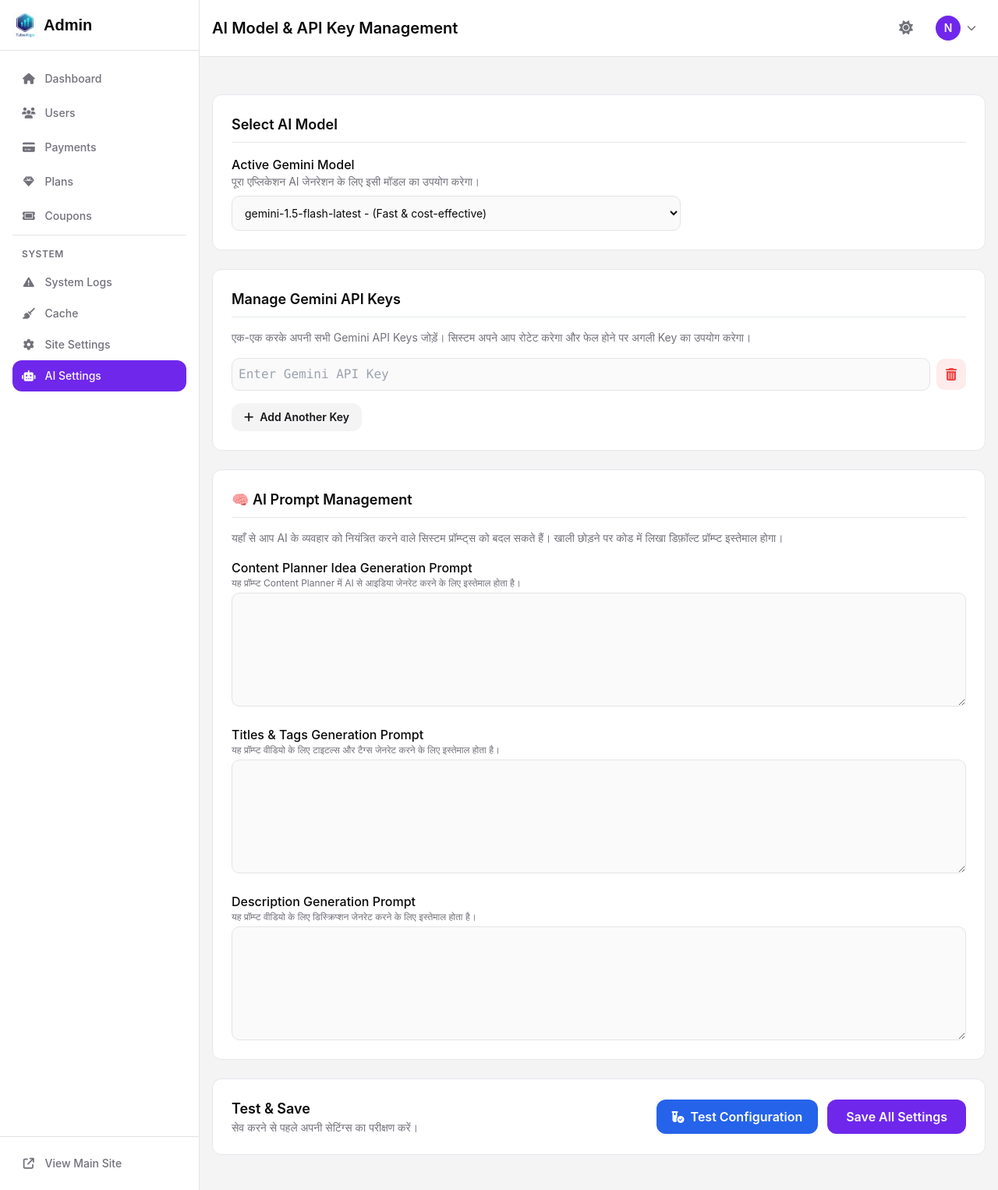
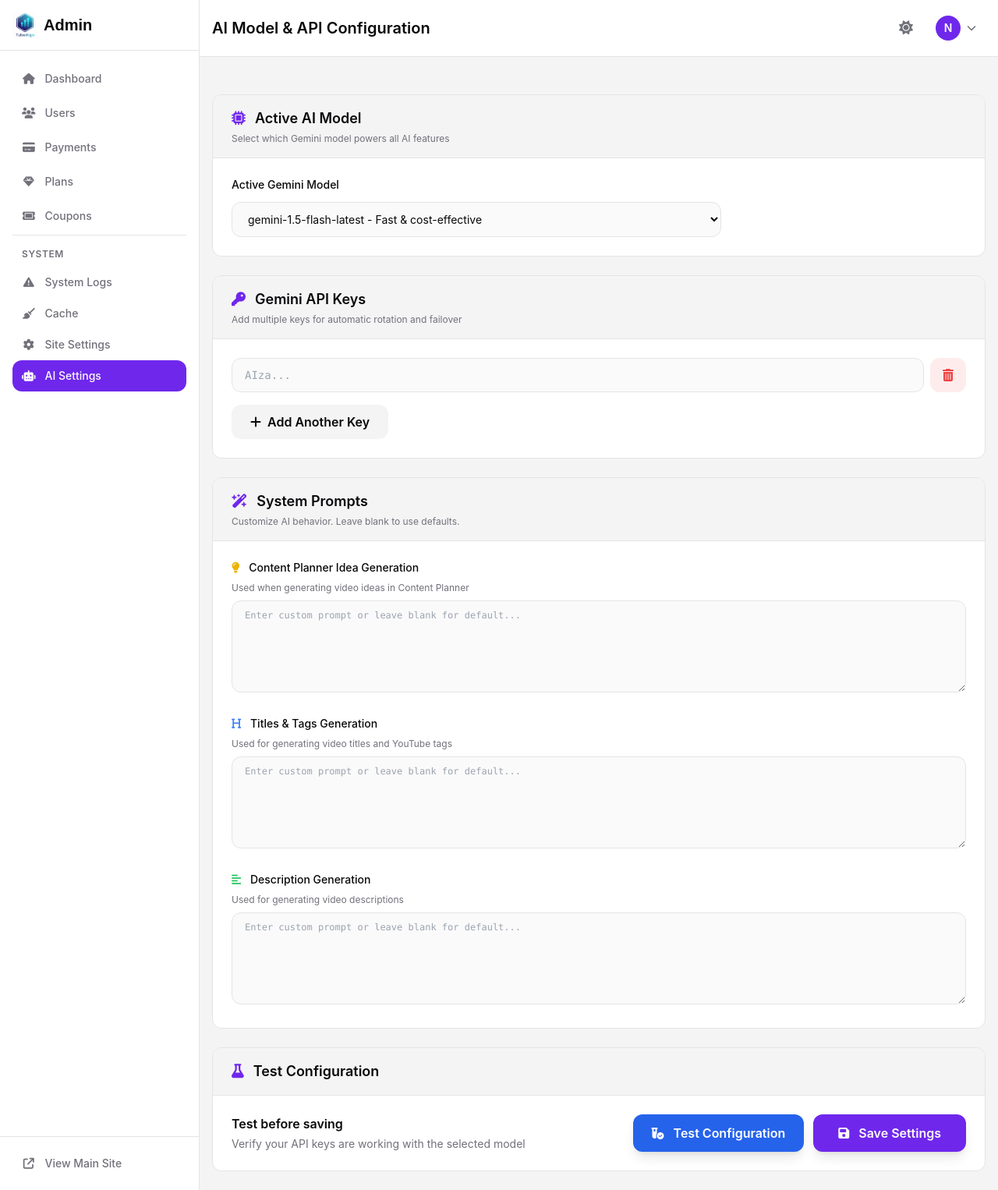
Before and after one commit to SCHANDAN996/tubealgo-flask-app, a Flask app: page /admin/ai-settings in a window 1280 px wide. Shown: the whole page at 78% size. Run offline with Flask 3, Linux system fonts and the light colour scheme; a user stored in the database is signed in; tables that the repository leaves empty hold one stand-in row (values such as "Sample post"); style sheets or scripts are compiled from the project's sources; parts of the project's set-up code (start-up, migrations or seed data) failed here and were passed over; some libraries are stand-ins or nearby versions.

Commit message:
Update ai_settings.html

```diff
--- a/tubealgo/templates/admin/ai_settings.html
+++ b/tubealgo/templates/admin/ai_settings.html
@@ -1,105 +1,193 @@
 {% extends "admin/admin_layout.html" %}
 {% block title %}AI Settings{% endblock %}
-{% block header_title %}AI Model & API Key Management{% endblock %}
+{% block header_title %}AI Model & API Configuration{% endblock %}
 
 {% block content %}
-<div>
 <form method="POST" action="{{ url_for('admin.ai_settings') }}" class="space-y-6">
-        {# <<< बदलाव यहाँ है: CSRF टोकन जोड़ा गया >>> #}
     {{ form.hidden_tag() }}
 
-        <div class="bg-card p-6 rounded-lg border">
-            <h3 class="text-lg font-semibold border-b pb-2 mb-4">Select AI Model</h3>
-            <div class="max-w-xl">
-                <label for="selected_model" class="font-medium text-foreground">Active Gemini Model</label>
-                <p class="text-sm text-muted-foreground mb-2">पूरा एप्लिकेशन AI जेनरेशन के लिए इसी मॉडल का उपयोग करेगा।</p>
-                <select name="selected_model" id="selected_model" class="mt-1 block w-full bg-background border border-input rounded-md p-3 text-sm">
+    <!-- AI Model Selection -->
+    <div class="bg-card rounded-lg border border-border overflow-hidden">
+        <div class="bg-secondary px-6 py-4 border-b border-border">
+            <h3 class="text-lg font-semibold text-foreground flex items-center">
+                <i class="fa-solid fa-microchip mr-3 text-primary"></i>
+                Active AI Model
+            </h3>
+            <p class="text-xs text-muted-foreground mt-1">Select which Gemini model powers all AI features</p>
+        </div>
+        <div class="p-6">
+            <label for="selected_model" class="block text-sm font-medium text-foreground mb-3">
+                Active Gemini Model
+            </label>
+            <select name="selected_model"
+                    id="selected_model"
+                    class="w-full md:w-2/3 bg-background border border-input rounded-lg px-4 py-3 text-sm focus:outline-none focus:ring-2 focus:ring-primary">
                 {% for model_info in available_models_info %}
                     <option value="{{ model_info.name }}" {% if model_info.name == selected_model %}selected{% endif %}>
-                            {{ model_info.name }} - ({{ model_info.display }})
+                        {{ model_info.name }} - {{ model_info.display }}
                     </option>
                 {% endfor %}
             </select>
         </div>
     </div>
 
-        <div class="bg-card p-6 rounded-lg border">
-            <h3 class="text-lg font-semibold border-b pb-2 mb-4">Manage Gemini API Keys</h3>
-            <p class="text-sm text-muted-foreground mb-4">एक-एक करके अपनी सभी Gemini API Keys जोड़ें। सिस्टम अपने आप रोटेट करेगा और फेल होने पर अगली Key का उपयोग करेगा।</p>
-
-            <div id="api-key-list" class="space-y-3">
+    <!-- Gemini API Keys Management -->
+    <div class="bg-card rounded-lg border border-border overflow-hidden">
+        <div class="bg-secondary px-6 py-4 border-b border-border">
+            <h3 class="text-lg font-semibold text-foreground flex items-center">
+                <i class="fa-solid fa-key mr-3 text-primary"></i>
+                Gemini API Keys
+            </h3>
+            <p class="text-xs text-muted-foreground mt-1">Add multiple keys for automatic rotation and failover</p>
+        </div>
+        <div class="p-6">
+            <div id="api-key-list" class="space-y-3 mb-4">
                 {% for key in current_keys %}
-                <div class="flex items-center gap-2 api-key-row">
-                    <input type="text" name="gemini_keys" value="{{ key }}" class="flex-grow bg-background border border-input rounded-md p-2 font-mono" placeholder="Enter Gemini API Key">
-                    <button type="button" onclick="removeKey(this)" class="bg-destructive/10 text-destructive px-3 py-2 rounded-md hover:bg-destructive/20" title="Remove Key">
+                <div class="flex gap-2 api-key-row">
+                    <input type="text"
+                           name="gemini_keys"
+                           value="{{ key }}"
+                           class="flex-grow bg-background border border-input rounded-lg px-4 py-2.5 font-mono text-sm focus:outline-none focus:ring-2 focus:ring-primary"
+                           placeholder="AIza...">
+                    <button type="button"
+                            onclick="removeKey(this)"
+                            class="px-4 py-2.5 bg-destructive/10 text-destructive rounded-lg hover:bg-destructive/20 transition-colors"
+                            title="Remove Key">
                         <i class="fa-solid fa-trash-can"></i>
                     </button>
                 </div>
                 {% endfor %}
             </div>
 
-            <button type="button" id="add-key-btn" class="mt-4 bg-secondary text-secondary-foreground px-4 py-2 rounded-lg font-semibold text-sm hover:bg-border">
+            <button type="button"
+                    id="add-key-btn"
+                    class="w-full sm:w-auto bg-secondary hover:bg-border text-foreground px-6 py-2.5 rounded-lg font-semibold transition-colors">
                 <i class="fa-solid fa-plus mr-2"></i>Add Another Key
             </button>
         </div>
+    </div>
 
-        <div class="bg-card p-6 rounded-lg border">
-            <h3 class="text-lg font-semibold border-b pb-2 mb-4">🧠 AI Prompt Management</h3>
-            <p class="text-sm text-muted-foreground mb-4">यहाँ से आप AI के व्यवहार को नियंत्रित करने वाले सिस्टम प्रॉम्प्ट्स को बदल सकते हैं। खाली छोड़ने पर कोड में लिखा डिफ़ॉल्ट प्रॉम्प्ट इस्तेमाल होगा।</p>
-            <div class="space-y-6">
+    <!-- AI Prompt Management -->
+    <div class="bg-card rounded-lg border border-border overflow-hidden">
+        <div class="bg-secondary px-6 py-4 border-b border-border">
+            <h3 class="text-lg font-semibold text-foreground flex items-center">
+                <i class="fa-solid fa-wand-magic-sparkles mr-3 text-primary"></i>
+                System Prompts
+            </h3>
+            <p class="text-xs text-muted-foreground mt-1">Customize AI behavior. Leave blank to use defaults.</p>
+        </div>
+        <div class="p-6 space-y-6">
+            <!-- Idea Generation Prompt -->
             <div>
-                    <label for="prompt_generate_ideas" class="font-medium text-foreground">Content Planner Idea Generation Prompt</label>
-                    <p class="text-xs text-muted-foreground mb-1">यह प्रॉम्प्ट Content Planner में AI से आइडिया जेनरेट करने के लिए इस्तेमाल होता है।</p>
-                    <textarea name="prompt_generate_ideas" id="prompt_generate_ideas" rows="8" class="mt-1 block w-full bg-background border border-input rounded-md p-2 font-mono text-xs">{{ settings.get('prompt_generate_ideas', '') }}</textarea>
+                <label for="prompt_generate_ideas" class="block text-sm font-medium text-foreground mb-2">
+                    <i class="fa-solid fa-lightbulb text-yellow-500 mr-2"></i>
+                    Content Planner Idea Generation
+                </label>
+                <p class="text-xs text-muted-foreground mb-2">Used when generating video ideas in Content Planner</p>
+                <textarea name="prompt_generate_ideas"
+                          id="prompt_generate_ideas"
+                          rows="6"
+                          class="w-full bg-background border border-input rounded-lg px-4 py-2.5 font-mono text-xs focus:outline-none focus:ring-2 focus:ring-primary"
+                          placeholder="Enter custom prompt or leave blank for default...">{{ settings.get('prompt_generate_ideas', '') }}</textarea>
             </div>
+
+            <!-- Titles & Tags Prompt -->
             <div>
-                    <label for="prompt_titles_and_tags" class="font-medium text-foreground">Titles & Tags Generation Prompt</label>
-                    <p class="text-xs text-muted-foreground mb-1">यह प्रॉम्प्ट वीडियो के लिए टाइटल्स और टैग्स जेनरेट करने के लिए इस्तेमाल होता है।</p>
-                    <textarea name="prompt_titles_and_tags" id="prompt_titles_and_tags" rows="8" class="mt-1 block w-full bg-background border border-input rounded-md p-2 font-mono text-xs">{{ settings.get('prompt_titles_and_tags', '') }}</textarea>
+                <label for="prompt_titles_and_tags" class="block text-sm font-medium text-foreground mb-2">
+                    <i class="fa-solid fa-heading text-blue-500 mr-2"></i>
+                    Titles & Tags Generation
+                </label>
+                <p class="text-xs text-muted-foreground mb-2">Used for generating video titles and YouTube tags</p>
+                <textarea name="prompt_titles_and_tags"
+                          id="prompt_titles_and_tags"
+                          rows="6"
+                          class="w-full bg-background border border-input rounded-lg px-4 py-2.5 font-mono text-xs focus:outline-none focus:ring-2 focus:ring-primary"
+                          placeholder="Enter custom prompt or leave blank for default...">{{ settings.get('prompt_titles_and_tags', '') }}</textarea>
             </div>
+
+            <!-- Description Prompt -->
             <div>
-                    <label for="prompt_description" class="font-medium text-foreground">Description Generation Prompt</label>
-                    <p class="text-xs text-muted-foreground mb-1">यह प्रॉम्प्ट वीडियो के लिए डिस्क्रिप्शन जेनरेट करने के लिए इस्तेमाल होता है।</p>
-                    <textarea name="prompt_description" id="prompt_description" rows="8" class="mt-1 block w-full bg-background border border-input rounded-md p-2 font-mono text-xs">{{ settings.get('prompt_description', '') }}</textarea>
+                <label for="prompt_description" class="block text-sm font-medium text-foreground mb-2">
+                    <i class="fa-solid fa-align-left text-green-500 mr-2"></i>
+                    Description Generation
+                </label>
+                <p class="text-xs text-muted-foreground mb-2">Used for generating video descriptions</p>
+                <textarea name="prompt_description"
+                          id="prompt_description"
+                          rows="6"
+                          class="w-full bg-background border border-input rounded-lg px-4 py-2.5 font-mono text-xs focus:outline-none focus:ring-2 focus:ring-primary"
+                          placeholder="Enter custom prompt or leave blank for default...">{{ settings.get('prompt_description', '') }}</textarea>
             </div>
         </div>
     </div>
 
-        <div class="bg-card p-6 rounded-lg border">
-            <div class="flex flex-col sm:flex-row justify-between items-center gap-4">
-                <div>
-                    <h3 class="text-lg font-semibold">Test & Save</h3>
-                    <p class="text-sm text-muted-foreground">सेव करने से पहले अपनी सेटिंग्स का परीक्षण करें।</p>
+    <!-- Test & Save Section -->
+    <div class="bg-card rounded-lg border border-border overflow-hidden">
+        <div class="bg-secondary px-6 py-4 border-b border-border">
+            <h3 class="text-lg font-semibold text-foreground flex items-center">
+                <i class="fa-solid fa-flask mr-3 text-primary"></i>
+                Test Configuration
+            </h3>
         </div>
-                <div class="flex items-center gap-3">
-                    <button type="button" id="test-config-btn" class="bg-blue-600 text-white px-5 py-2.5 rounded-lg font-semibold hover:bg-blue-700">
-                        <i class="fa-solid fa-vial-circle-check mr-2"></i>Test Configuration
+        <div class="p-6">
+            <div class="flex flex-col lg:flex-row items-stretch lg:items-center justify-between gap-4">
+                <div class="flex-1">
+                    <p class="font-semibold text-foreground mb-1">Test before saving</p>
+                    <p class="text-sm text-muted-foreground">Verify your API keys are working with the selected model</p>
+                </div>
+                <div class="flex flex-col sm:flex-row gap-3">
+                    <button type="button"
+                            id="test-config-btn"
+                            class="bg-blue-600 hover:bg-blue-700 text-white px-6 py-3 rounded-lg font-semibold transition-colors shadow-lg">
+                        <i class="fa-solid fa-vial-circle-check mr-2"></i>
+                        Test Configuration
                     </button>
-                    <button type="submit" class="bg-primary text-primary-foreground px-6 py-2.5 rounded-lg font-semibold">Save All Settings</button>
+                    <button type="submit"
+                            class="bg-primary hover:bg-primary/90 text-primary-foreground px-8 py-3 rounded-lg font-semibold transition-colors shadow-lg">
+                        <i class="fa-solid fa-floppy-disk mr-2"></i>
+                        Save Settings
+                    </button>
                 </div>
             </div>
 
-            <div id="test-results-container" class="mt-4 border-t pt-4" style="display: none;">
-                <h4 class="font-semibold mb-2">Test Results:</h4>
-                <div id="test-results-loader" class="text-center py-4" style="display: none;">
-                    <i class="fa-solid fa-spinner animate-spin text-2xl text-primary"></i>
-                    <p class="text-sm text-muted-foreground mt-2">Testing...</p>
+            <!-- Test Results Container -->
+            <div id="test-results-container" class="mt-6 hidden">
+                <div class="border-t border-border pt-6">
+                    <h4 class="font-semibold text-foreground mb-3 flex items-center">
+                        <i class="fa-solid fa-clipboard-check mr-2 text-primary"></i>
+                        Test Results
+                    </h4>
+
+                    <!-- Loader -->
+                    <div id="test-results-loader" class="hidden text-center py-8">
+                        <i class="fa-solid fa-spinner fa-spin text-3xl text-primary mb-3"></i>
+                        <p class="text-sm text-muted-foreground">Testing API configuration...</p>
                     </div>
+
+                    <!-- Results List -->
                     <div id="test-results-list" class="space-y-2"></div>
                 </div>
             </div>
+        </div>
+    </div>
 </form>
-</div>
 
 <script>
-    // API Key जोड़ने/हटाने के लिए जावास्क्रिप्ट
+// Add/Remove API Keys
 document.getElementById('add-key-btn').addEventListener('click', function() {
     const list = document.getElementById('api-key-list');
     const newRow = document.createElement('div');
-        newRow.className = 'flex items-center gap-2 api-key-row';
+    newRow.className = 'flex gap-2 api-key-row';
     newRow.innerHTML = `
-            <input type="text" name="gemini_keys" value="" class="flex-grow bg-background border border-input rounded-md p-2 font-mono" placeholder="Enter Gemini API Key">
-            <button type="button" onclick="removeKey(this)" class="bg-destructive/10 text-destructive px-3 py-2 rounded-md hover:bg-destructive/20" title="Remove Key">
+        <input type="text"
+               name="gemini_keys"
+               value=""
+               class="flex-grow bg-background border border-input rounded-lg px-4 py-2.5 font-mono text-sm focus:outline-none focus:ring-2 focus:ring-primary"
+               placeholder="AIza...">
+        <button type="button"
+                onclick="removeKey(this)"
+                class="px-4 py-2.5 bg-destructive/10 text-destructive rounded-lg hover:bg-destructive/20 transition-colors"
+                title="Remove Key">
             <i class="fa-solid fa-trash-can"></i>
         </button>
     `;
@@ -111,7 +199,6 @@
     if (rows.length > 1) {
         button.parentElement.remove();
     } else {
-            // Clear the value of the last remaining input instead of removing it
         const inputField = button.parentElement.querySelector('input[name="gemini_keys"]');
         if (inputField) {
             inputField.value = '';
@@ -119,28 +206,28 @@
     }
 }
 
-    // कॉन्फ़िगरेशन टेस्ट करने के लिए जावास्क्रिप्ट
+// Test Configuration
 document.getElementById('test-config-btn').addEventListener('click', async function() {
     const container = document.getElementById('test-results-container');
     const loader = document.getElementById('test-results-loader');
     const list = document.getElementById('test-results-list');
     const button = this;
-        // <<< बदलाव यहाँ है: CSRF टोकन प्राप्त करें >>>
+
     const csrfTokenInput = document.querySelector('input[name="csrf_token"]');
     const csrfToken = csrfTokenInput ? csrfTokenInput.value : null;
 
     if (!csrfToken) {
-             alert('CSRF token not found. Cannot perform test.');
+        alert('Security token missing. Please refresh the page.');
         return;
     }
 
-        // UI तैयार करें
-        container.style.display = 'block';
-        loader.style.display = 'block';
+    // Show container and loader
+    container.classList.remove('hidden');
+    loader.classList.remove('hidden');
     list.innerHTML = '';
     button.disabled = true;
 
-        // डेटा इकट्ठा करें
+    // Collect data
     const keyInputs = document.querySelectorAll('input[name="gemini_keys"]');
     const keys = Array.from(keyInputs).map(input => input.value).filter(k => k.trim() !== '');
     const model = document.getElementById('selected_model').value;
@@ -148,41 +235,61 @@
     try {
         const response = await fetch("{{ url_for('admin.test_ai_config') }}", {
             method: 'POST',
-                 // <<< बदलाव यहाँ है: CSRF टोकन हेडर में जोड़ा गया >>>
-                headers: { 'Content-Type': 'application/json', 'X-CSRFToken': csrfToken },
-                body: JSON.stringify({ keys: keys, model: model, csrf_token: csrfToken }) // Include in body too just in case
+            headers: {
+                'Content-Type': 'application/json',
+                'X-CSRFToken': csrfToken
+            },
+            body: JSON.stringify({ keys: keys, model: model })
         });
+
         const data = await response.json();
 
-             // Check for CSRF error first
         if (response.status === 400 && data.message && data.message.includes('CSRF')) {
-                list.innerHTML = `<div class="p-3 rounded-lg bg-red-500/10 text-red-800 text-sm">Error: ${data.message} Please refresh the page.</div>`;
+            list.innerHTML = `<div class="p-4 rounded-lg bg-red-500/10 text-red-700 dark:text-red-400 text-sm border border-red-500/20">
+                <i class="fa-solid fa-circle-exclamation mr-2"></i>
+                ${data.message} Please refresh the page.
+            </div>`;
         } else if (data.results) {
             data.results.forEach(result => {
+                const isSuccess = result.status === 'Valid';
                 const resultDiv = document.createElement('div');
-                    const isSuccess = result.status === 'Valid';
 
-                    resultDiv.className = `flex items-center justify-between text-sm p-3 rounded-lg ${isSuccess ? 'bg-green-500/10 text-green-800' : 'bg-red-500/10 text-red-800'}`;
+                resultDiv.className = `flex items-center justify-between p-4 rounded-lg border text-sm ${
+                    isSuccess
+                        ? 'bg-green-500/10 text-green-700 dark:text-green-400 border-green-500/20'
+                        : 'bg-red-500/10 text-red-700 dark:text-red-400 border-red-500/20'
+                }`;
 
-                    let reasonHtml = result.reason ? `<span class="text-xs ml-2">(${result.reason})</span>` : '';
+                const icon = isSuccess
+                    ? '<i class="fa-solid fa-circle-check mr-2"></i>'
+                    : '<i class="fa-solid fa-circle-xmark mr-2"></i>';
 
                 resultDiv.innerHTML = `
+                    <div class="flex items-center gap-3">
+                        ${icon}
                         <span class="font-mono">${result.key_mask}</span>
-                        <div>
+                    </div>
+                    <div class="flex items-center gap-2">
                         <span class="font-bold">${result.status}</span>
-                            ${reasonHtml}
+                        ${result.reason ? `<span class="text-xs opacity-75">(${result.reason})</span>` : ''}
                     </div>
                 `;
                 list.appendChild(resultDiv);
             });
         } else {
-                list.innerHTML = `<div class="p-3 rounded-lg bg-red-500/10 text-red-800 text-sm">${data.message || 'An unknown error occurred during test.'}</div>`;
+            list.innerHTML = `<div class="p-4 rounded-lg bg-red-500/10 text-red-700 dark:text-red-400 text-sm border border-red-500/20">
+                <i class="fa-solid fa-circle-exclamation mr-2"></i>
+                ${data.message || 'An unknown error occurred during test.'}
+            </div>`;
         }
     } catch (error) {
-            console.error("Test Config Fetch Error:", error); // Log the actual error
-            list.innerHTML = `<div class="p-3 rounded-lg bg-red-500/10 text-red-800 text-sm">Failed to run test. Check console for details. Error: ${error}</div>`;
+        console.error("Test Config Fetch Error:", error);
+        list.innerHTML = `<div class="p-4 rounded-lg bg-red-500/10 text-red-700 dark:text-red-400 text-sm border border-red-500/20">
+            <i class="fa-solid fa-circle-exclamation mr-2"></i>
+            Failed to run test. Check console for details.
+        </div>`;
     } finally {
-            loader.style.display = 'none';
+        loader.classList.add('hidden');
         button.disabled = false;
     }
 });
```
Lines whose indentation alone changed are shown as unchanged.
